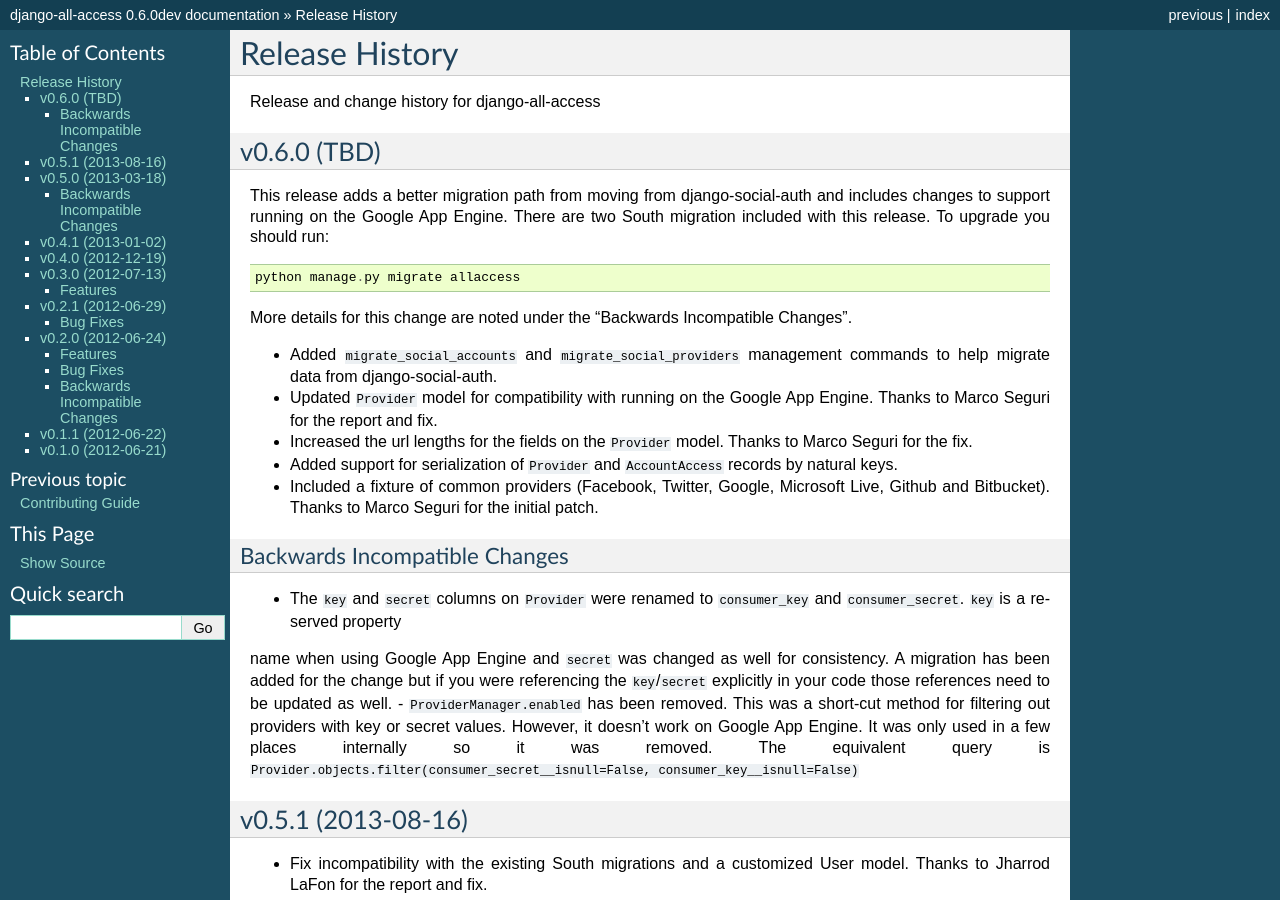
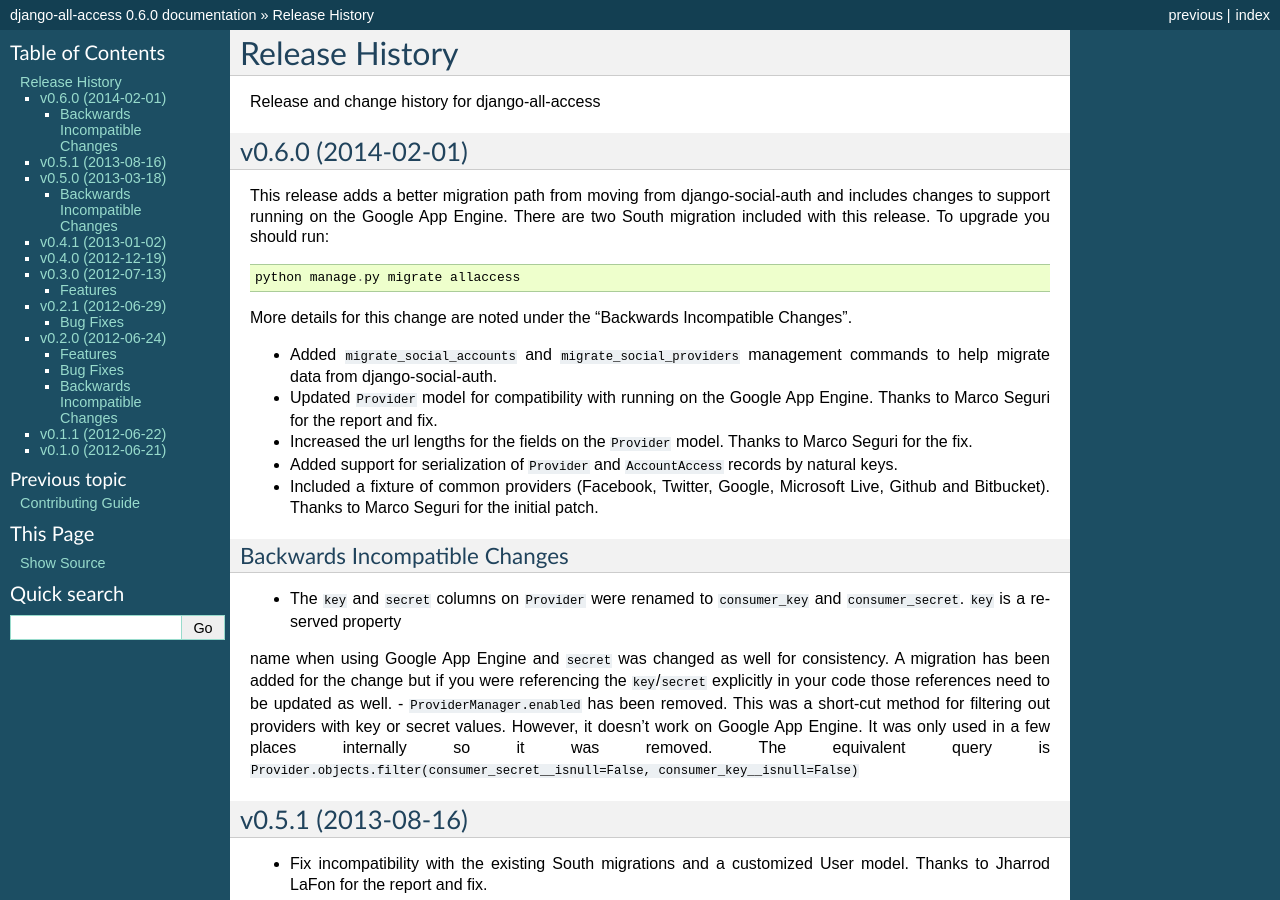
Before and after one commit to mlavin/django-all-access, a Sphinx documentation site: the page built from docs/releases.rst, in a window 1280 px wide and 900 px high. Built offline with Sphinx 7.4.7, drawn with Linux system fonts in a browser that asks for light colours; some of the changed text lies outside the part shown.

Commit message:
Setting release date and bumping version number.

```diff
--- a/allaccess/__init__.py
+++ b/allaccess/__init__.py
@@ -4,7 +4,7 @@ from OAuth 1.0 and OAuth 2.0 providers such as Twitter and Facebook.
 """
 
 
-__version__ = '0.6.0dev'
+__version__ = '0.6.0'
 
 
 import logging
--- a/docs/releases.rst
+++ b/docs/releases.rst
@@ -4,7 +4,7 @@ Release History
 Release and change history for django-all-access
 
 
-v0.6.0 (TBD)
+v0.6.0 (2014-02-01)
 ------------------------------------
 
 This release adds a better migration path from moving from django-social-auth and includes changes to support
```
